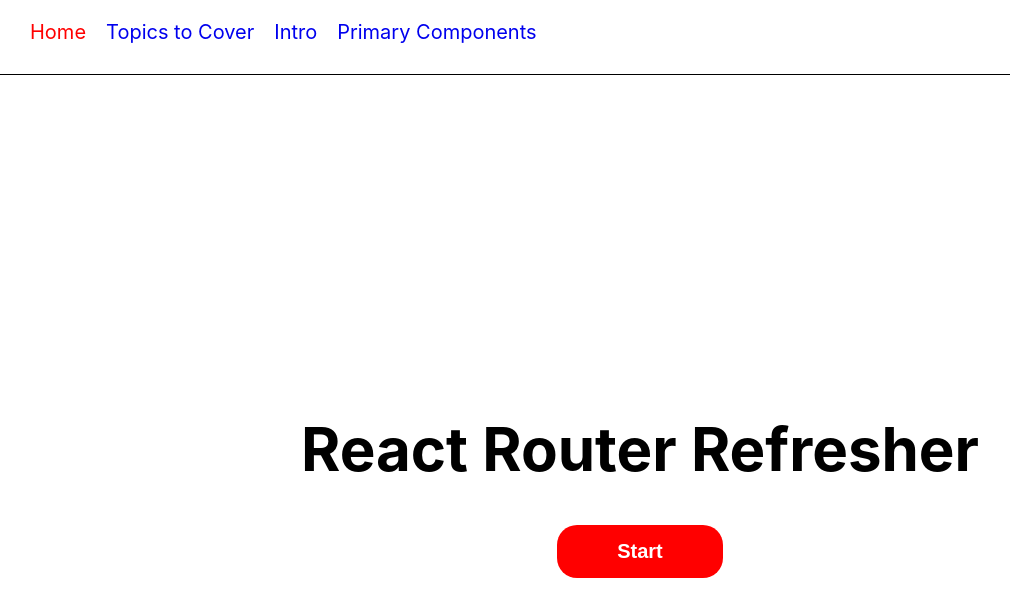
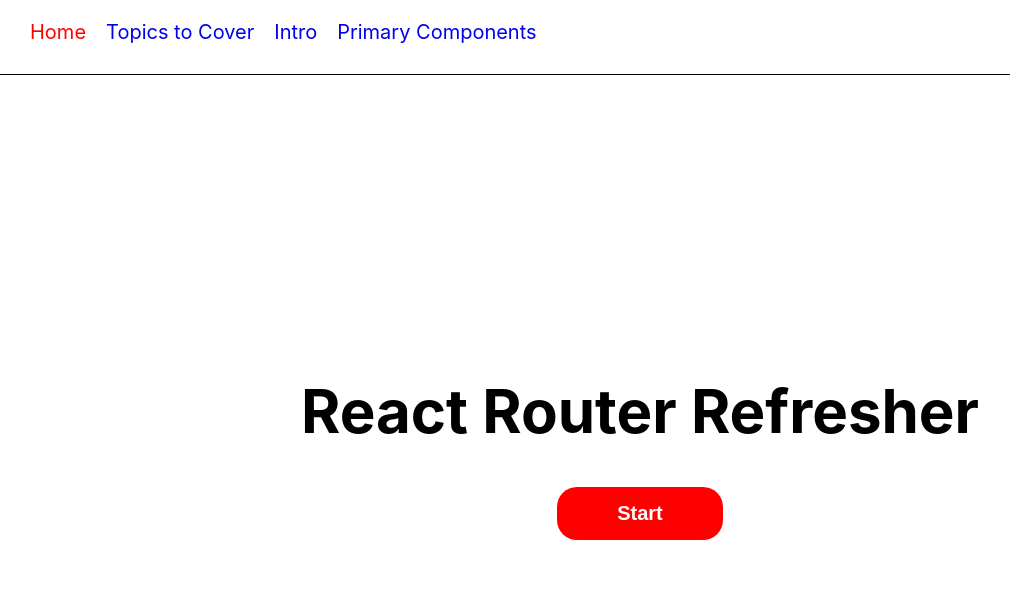
Before and after one commit to jacobporci/react-router-refresher-demo, a React (Create React App) app: page / in a window 1280 px wide. Shown: the top 616 px of the page, without its empty margins (0-1010 px from the left). Built offline with nearby package versions, Linux system fonts and the light colour scheme.

Commit message:
Fix #root styles

```diff
--- a/src/index.css
+++ b/src/index.css
@@ -3,6 +3,11 @@ body,
 #root {
   height: 100%;
   width: 100%;
+}
+
+#root {
+  display: flex;
+  flex-direction: column;
 }
 
 body {
```
